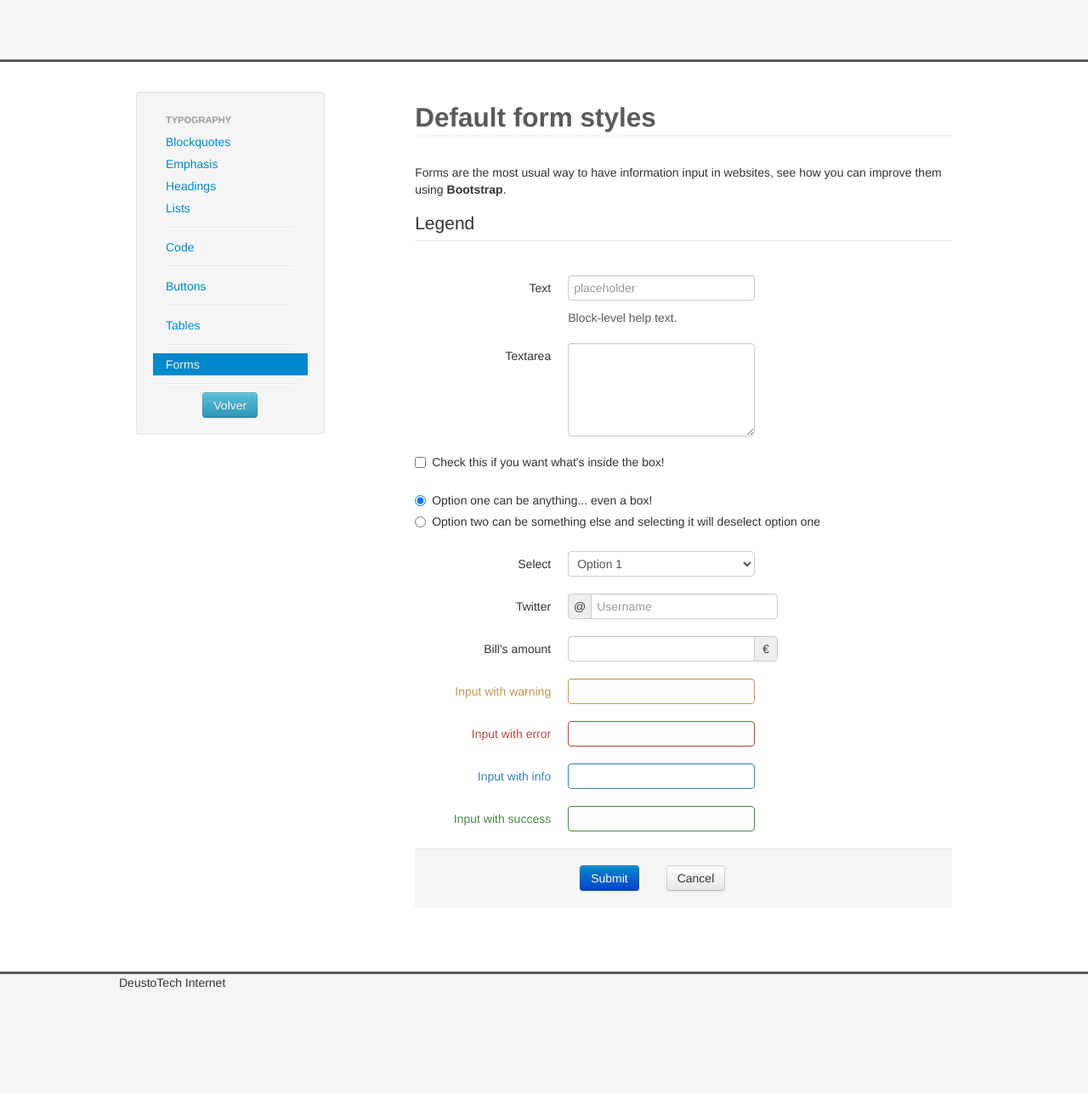
After one commit to etxahun/django-bootstrap, a Django app: page /markup/forms/ in a window 1280 px wide. The commit adds this page. Shown: the whole page at 85% size. Run offline with Django 3.2, Linux system fonts and the light colour scheme; parts of the project's set-up code (start-up, migrations or seed data) failed here and were passed over; some libraries are stand-ins or nearby versions.

Commit message:
Forms added to markup_app.

```diff
--- /dev/null
+++ b/my_project/markup_app/templates/markup_app/forms.html
@@ -0,0 +1,132 @@
+{% extends "markup_app/markup_base.html" %}
+
+
+<!-- Stylesheets block ↓ -->
+{% block stylesheets %}
+{% endblock %}
+
+
+<!-- Content block ↓ -->
+{% block content-markup %}
+
+    <h2>Default form styles</h2>
+
+    <p>
+        Forms are the most usual way to have information input in websites, see how you can improve them using <strong>Bootstrap</strong>.
+    </p>
+
+    <form class="form-horizontal">
+        <fieldset>
+            <legend>Legend</legend>
+
+            <div class="control-group">
+                <label class="control-label" for="inputText">Text</label>
+                <div class="controls">
+                    <input type="text" id="inputText" placeholder="placeholder">
+                    <span class="help-block">Block-level help text.</span>
+                </div>
+            </div>
+
+            <div class="control-group">
+                <label class="control-label" for="inputTextarea">Textarea</label>
+                <div class="controls">
+                    <textarea rows="5"></textarea>
+                </div>
+            </div>
+
+            <div class="control-group">
+                <label class="checkbox">
+                    <input type="checkbox" value="">
+                        Check this if you want what's inside the box!
+                </label>
+            </div>
+
+            <div class="control-group">
+                <label class="radio">
+                    <input type="radio" name="optionsRadios" id="optionsRadios1" value="option1" checked>
+                        Option one can be anything... even a box!
+                </label>
+
+                <label class="radio">
+                    <input type="radio" name="optionsRadios" id="optionsRadios2" value="option2">
+                        Option two can be something else and selecting it will deselect option one
+                </label>
+            </div>
+
+            <div class="control-group">
+                <label class="control-label" for="inputSelect">Select</label>
+                <div class="controls">
+                    <select>
+                        <option>Option 1</option>
+                        <option>Option 2</option>
+                        <option>Option 3</option>
+                        <option>Option 4</option>
+                        <option>Option 5</option>
+                    </select>
+                </div>
+            </div>
+
+            <div class="control-group">
+                <label class="control-label" for="prependedInput">Twitter</label>
+                <div class="controls">
+                    <div class="input-prepend">
+                        <span class="add-on">@</span>
+                        <input id="prependedInput" type="text" placeholder="Username">
+                    </div>
+                </div>
+            </div>
+
+            <div class="control-group">
+                <label class="control-label" for="appendedInput">Bill's amount</label>
+                <div class="controls">
+                    <div class="input-append">
+                        <input id="appendedInput" type="text">
+                        <span class="add-on">€</span>
+                    </div>
+                </div>
+            </div>
+
+            <div class="control-group warning">
+                <label class="control-label" for="inputWarning">Input with warning</label>
+                <div class="controls">
+                    <input type="text" id="inputWarning">
+                </div>
+            </div>
+
+            <div class="control-group error">
+                <label class="control-label" for="inputError">Input with error</label>
+                <div class="controls">
+                    <input type="text" id="inputError">
+                </div>
+            </div>
+
+            <div class="control-group info">
+                <label class="control-label" for="inputInfo">Input with info</label>
+                <div class="controls">
+                    <input type="text" id="inputInfo">
+                </div>
+            </div>
+
+            <div class="control-group success">
+                <label class="control-label" for="inputSuccess">Input with success</label>
+                <div class="controls">
+                    <input type="text" id="inputSuccess">
+                </div>
+            </div>
+
+            <div class="form-actions">
+                <button type="submit" class="btn btn-primary">Submit</button>
+                <button type="button" class="btn">Cancel</button>
+            </div>
+        </fieldset>
+    </form>
+
+{% endblock %}
+
+
+<!-- Scripts block ↓ -->
+{% block scripts %}
+    <script>
+        document.getElementById("forms").className = "active";
+    </script>
+{% endblock %}
--- a/my_project/markup_app/templates/markup_app/markup_base.html
+++ b/my_project/markup_app/templates/markup_app/markup_base.html
@@ -43,6 +43,12 @@
 
                         <li class="divider"></li>
 
+                        <li id="forms">
+                            <a href="{% url markup_app.views.forms %}">Forms</a>
+                        </li>
+
+                        <li class="divider"></li>
+
                         <div class="center">
                             <a href="/"><button type="button" class="btn btn-info">Volver</button></a>
                         </div>
--- a/my_project/markup_app/templates/markup_app/tables.html
+++ b/my_project/markup_app/templates/markup_app/tables.html
@@ -9,7 +9,7 @@
 <!-- Content block ↓ -->
 {% block content-markup %}
 
-    <h2>Default styles</h2>
+    <h2>Default style</h2>
 
     <p>
         For basic styling&mdash;light padding and only horizontal dividers&mdash;add the base class <code>.table</code> to any <code>&lt;table&gt;...&lt;/table&gt;</code>.
--- a/my_project/markup_app/urls.py
+++ b/my_project/markup_app/urls.py
@@ -14,6 +14,8 @@ urlpatterns = patterns('',
     url(r'^buttons/$', 'markup_app.views.buttons', name = 'buttons'),
 
     url(r'^tables/$', 'markup_app.views.tables', name = 'tables'),
+
+    url(r'^forms/$', 'markup_app.views.forms', name = 'forms'),
 )
 
 urlpatterns += staticfiles_urlpatterns()
--- a/my_project/markup_app/views.py
+++ b/my_project/markup_app/views.py
@@ -40,3 +40,7 @@ def buttons(request):
 
 def tables(request):
     return render_to_response('markup_app/tables.html', {}, context_instance = RequestContext(request))
+
+
+def forms(request):
+    return render_to_response('markup_app/forms.html', {}, context_instance = RequestContext(request))
```
